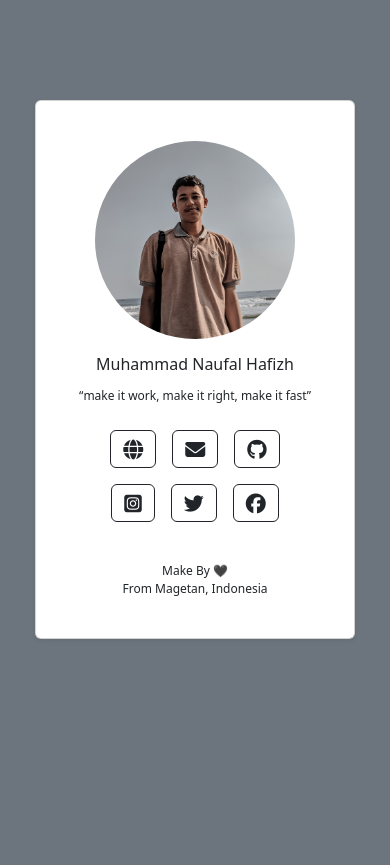
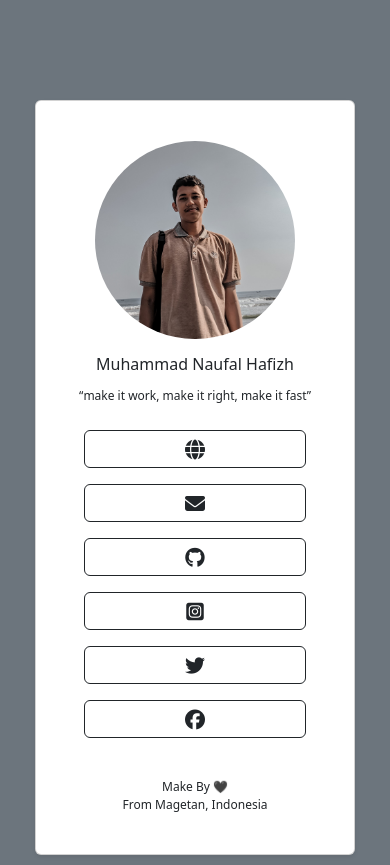
Before and after one commit to NaufalHafizh/VueJs-LinkTree-Clone, a Vue app: page / in a window 390 px wide. Before the commit the page ends 844 px from the top, so only its background shows below. Built offline with nearby package versions, Linux system fonts and the light colour scheme.

Commit message:
update responsive

```diff
--- a/src/components/ProfileCard.vue
+++ b/src/components/ProfileCard.vue
@@ -7,7 +7,7 @@
                 <q class="">{{ quotes }}</q>
             </blockquote>
         </figure>
-        <div class="mt-3 d-block d-md-block d-sm-grid">
+        <div class="mt-3 d-grid d-sm-block">
             <a href="" class="btn btn-outline-dark m-2"><i class="fa-solid fa-globe fa-lg"></i></a>
             <a href="" class="btn btn-outline-dark m-2"><i class="fa-solid fa-envelope fa-lg"></i></a>
             <a href="" class="btn btn-outline-dark m-2"><i class="fa-brands fa-github fa-lg"></i></a>
```
